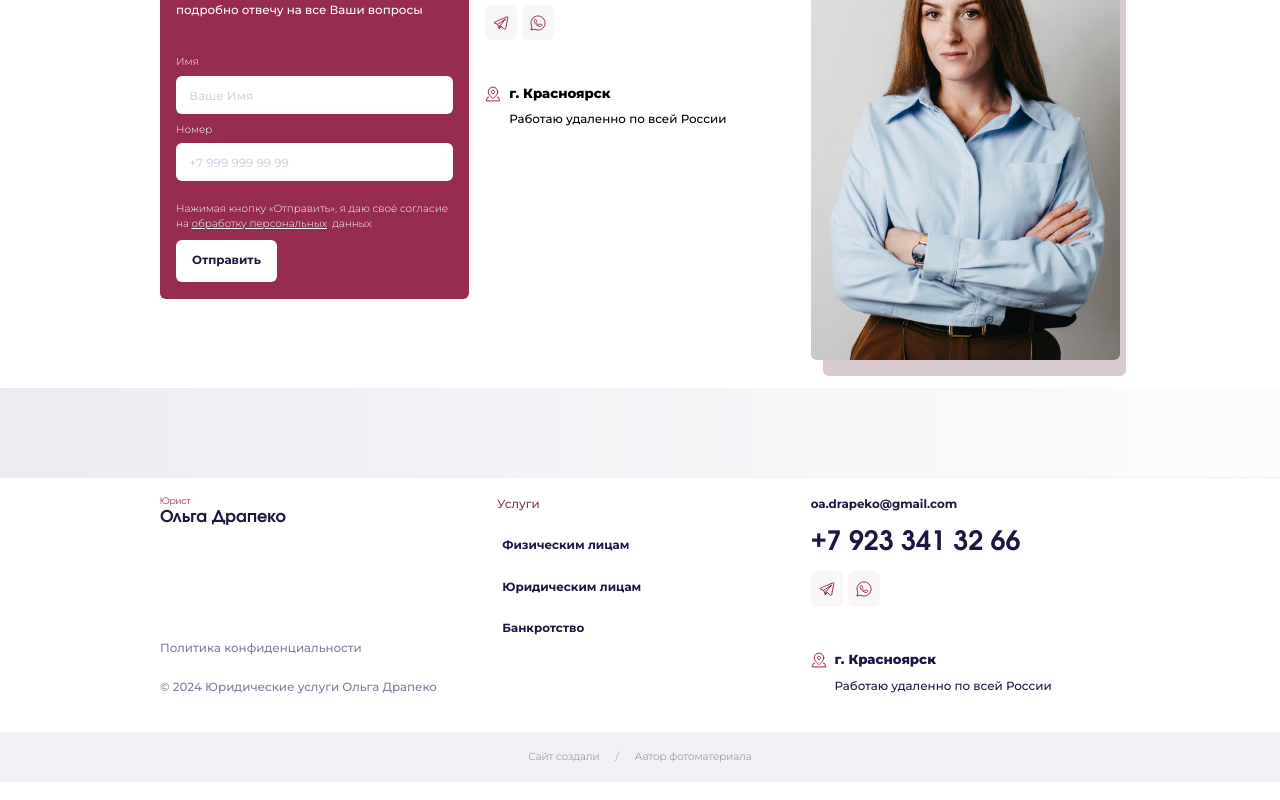
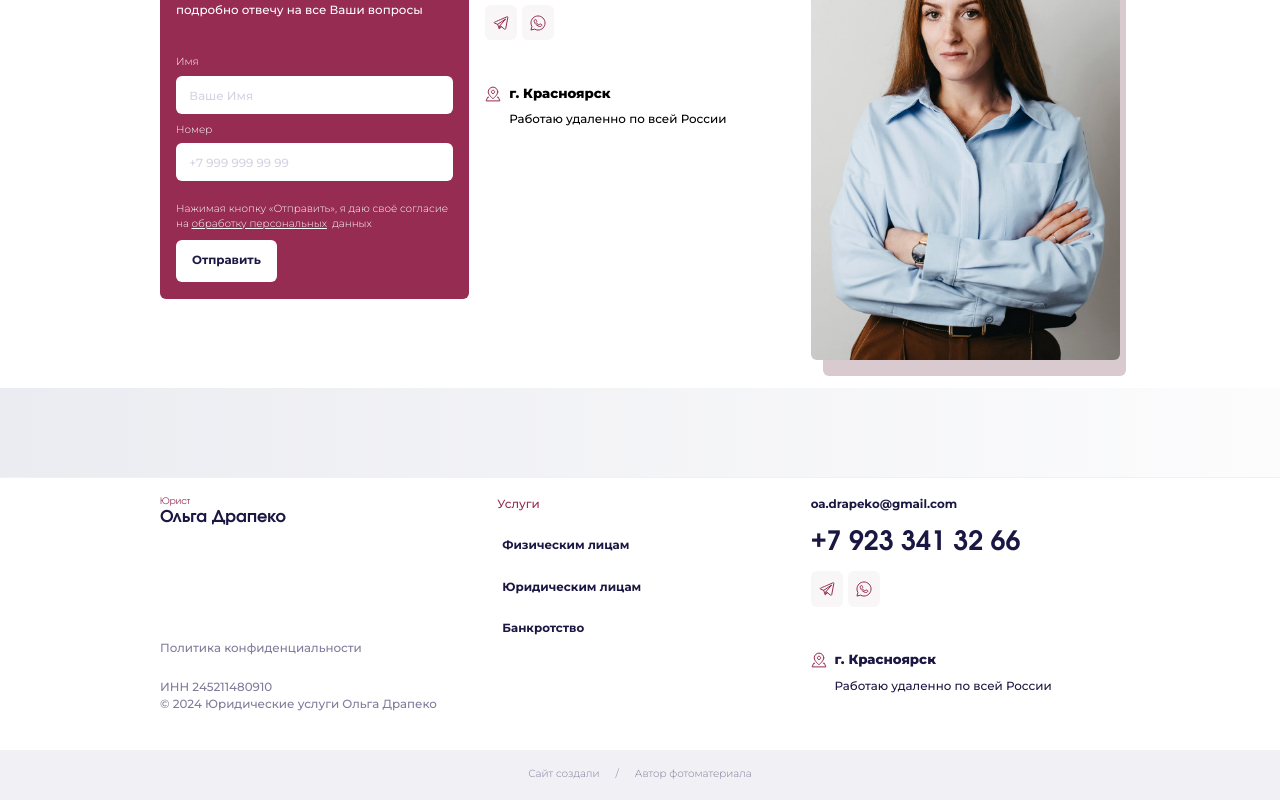
Before and after one commit to vastolya/Olga-Drapeko, a Next.js app: page / in a window 1280 px wide. Shown: the part 2060-2860 px from the top of the page. Built offline with nearby package versions, Linux system fonts and the light colour scheme.

Commit message:
add inn number in footer

```diff
--- a/src/app/components/Footer.tsx
+++ b/src/app/components/Footer.tsx
@@ -69,6 +69,11 @@ const Footer = () => {
             </Link>
           </div>
 
+          <p
+            className={`md:text-[1.48vh] md:leading-[2.22vh] ${montserrat.className} font-medium text-[#807D9B]`}
+          >
+            ИНН 245211480910
+          </p>
           <p
             className={`md:text-[1.48vh] md:leading-[2.22vh] ${montserrat.className} font-medium text-[#807D9B]`}
           >
@@ -166,6 +171,11 @@ const Footer = () => {
           <p
             className={`text-xs leading-5 text-[#807D9B] font-medium ${montserrat.className}`}
           >
+            ИНН 245211480910
+          </p>
+          <p
+            className={`text-xs leading-5 text-[#807D9B] font-medium ${montserrat.className}`}
+          >
             © 2024 Юридические услуги Ольга Драпеко
           </p>
         </div>
```
